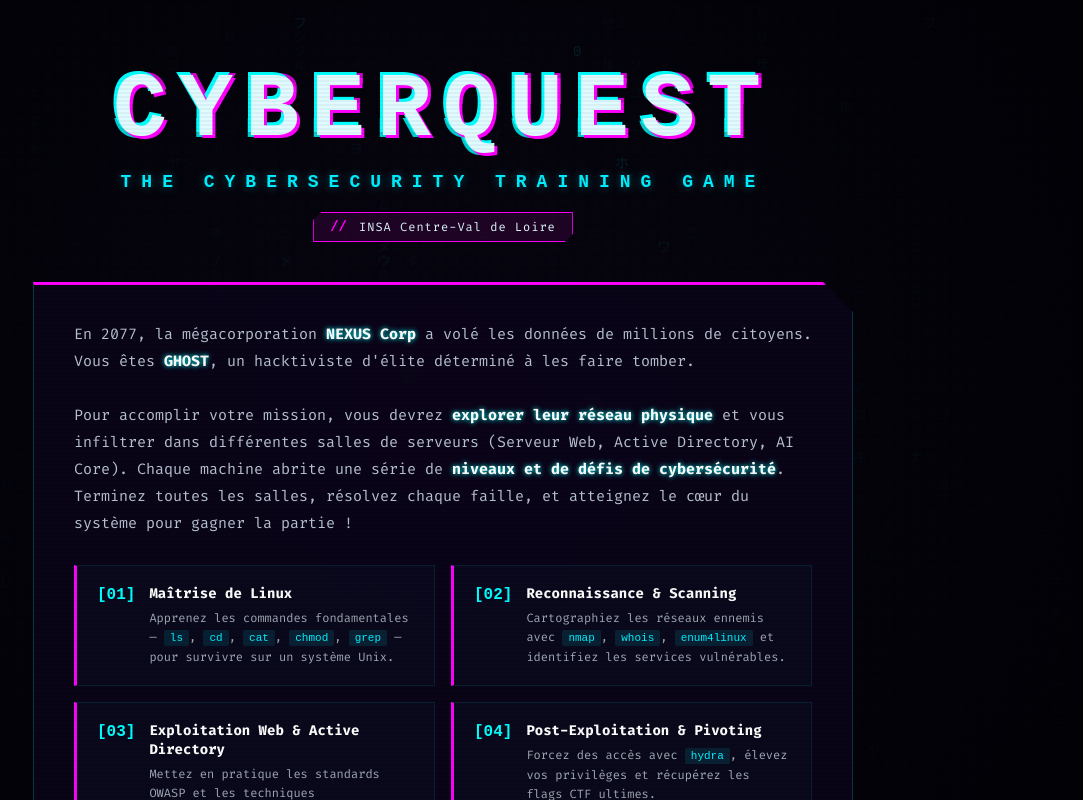
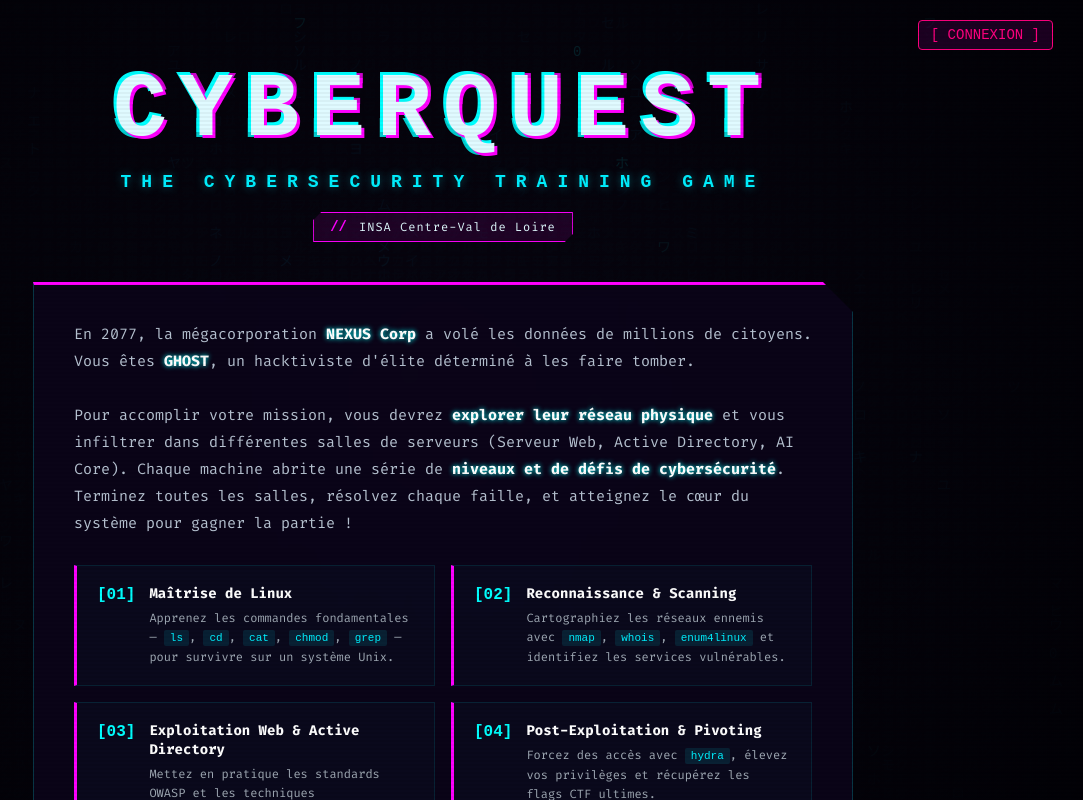
Before and after one commit to JamaiAli/CyberquestProject, a React (Vite) app in the folder frontend/: page / in a window 1280 px wide. Shown: the whole page, without its empty margins (197-1280 px from the left). Built offline with nearby package versions, Linux system fonts and the light colour scheme; no server answers.

Commit message:
feat(auth): integrate AuthForm to DisclaimerScreen with cyberpunk theme

```diff
--- a/frontend/src/App.jsx
+++ b/frontend/src/App.jsx
@@ -63,6 +63,7 @@ export default function App() {
   const [player, setPlayer]       = useState({ hackerName: 'GHOST', role: 'Hacktiviste', emoji: '🧑‍💻' });
   const [sessionId, setSessionId] = useState('');
   const [gameState, setGameState] = useState(() => makeInitialState(''));
+  const [showAuth, setShowAuth]   = useState(false);
   const [lastCommand, setLastCommand] = useState(null);
   const [pedaInfo, setPedaInfo]   = useState(null);
   const [mapEffect, setMapEffect] = useState(null);
@@ -401,7 +402,7 @@ export default function App() {
     setScreen('intro');
   };
 
-  const handleLoginSuccess = useCallback(async (token, username) => {
+  const loadGameState = useCallback(async (token, username) => {
     setAccessToken(token);
     setUser(username);
     setSessionId(username);
@@ -439,9 +440,37 @@ export default function App() {
 
   // ── Screens ─────────────────────────────────────────────────────────────────
 
+  // ── Screens ─────────────────────────────────────────────────────────────────
+
   // Show the CyVerse-style disclaimer/landing page BEFORE everything else
   if (showDisclaimer) {
-    return <DisclaimerScreen onAccept={() => setShowDisclaimer(false)} />;
+    if (showAuth) {
+      return (
+        <AuthForm
+          onLoginSuccess={async (token, username) => {
+            await loadGameState(token, username);
+            setShowAuth(false);
+          }}
+          onClose={() => setShowAuth(false)}
+        />
+      );
+    }
+
+    return (
+      <DisclaimerScreen
+        user={user}
+        authLoading={authLoading}
+        onLoginClick={() => setShowAuth(true)}
+        onLogout={handleLogout}
+        onAccept={() => {
+          if (!accessToken) {
+            setShowAuth(true); // Require login before launching
+          } else {
+            setShowDisclaimer(false);
+          }
+        }}
+      />
+    );
   }
 
   if (authLoading) {
@@ -457,7 +486,7 @@ export default function App() {
   }
 
   if (!accessToken) {
-    return <AuthForm onLoginSuccess={handleLoginSuccess} />;
+    return <AuthForm onLoginSuccess={loadGameState} />;
   }
 
   if (screen === 'intro') {
--- a/frontend/src/components/AuthForm.jsx
+++ b/frontend/src/components/AuthForm.jsx
@@ -9,7 +9,7 @@ const SECURITY_QUESTIONS = [
   "Quel est le nom de ton enseignant préféré ?"
 ];
 
-export default function AuthForm({ onLoginSuccess }) {
+export default function AuthForm({ onLoginSuccess, onClose }) {
   const [mode, setMode] = useState('login'); // 'login' | 'register' | 'forgot'
   const [username, setUsername] = useState('');
   const [password, setPassword] = useState('');
@@ -188,6 +188,16 @@ export default function AuthForm({ onLoginSuccess }) {
       <MatrixRain opacity={0.06} />
 
       <div style={cardStyle}>
+        {/* Bouton Fermer */}
+        {onClose && (
+          <button
+            onClick={onClose}
+            style={{ position: 'absolute', top: '10px', right: '15px', background: 'transparent', border: 'none', color: '#ff3333', fontSize: '20px', cursor: 'pointer', zIndex: 2000 }}
+          >
+            ✕
+          </button>
+        )}
+
         {/* En-tête du formulaire */}
         <div style={{ textAlign: 'center', marginBottom: '25px' }}>
           <div style={titleStyle}>⚡ CYBERQUEST</div>
@@ -425,10 +435,10 @@ const containerStyle = {
 const cardStyle = {
   position: 'relative',
   zIndex: 10,
-  background: 'rgba(5, 10, 5, 0.85)',
+  background: 'rgba(5, 5, 10, 0.85)',
   border: '1.5px solid #00f0ff',
   borderRadius: '6px',
-  boxShadow: '0 0 30px rgba(0, 255, 65, 0.15), inset 0 0 15px rgba(0, 255, 65, 0.05)',
+  boxShadow: '0 0 30px rgba(0, 240, 255, 0.15), inset 0 0 15px rgba(0, 240, 255, 0.05)',
   padding: '30px 25px',
   width: '100%',
   maxWidth: '430px',
@@ -438,16 +448,16 @@ const cardStyle = {
 };
 
 const titleStyle = {
-  color: '#ff3333',
+  color: '#00f0ff',
   fontSize: '28px',
   fontWeight: 'bold',
   letterSpacing: '5px',
   marginBottom: '4px',
-  textShadow: '0 0 15px rgba(255, 51, 51, 0.6)'
+  textShadow: '0 0 15px rgba(0, 240, 255, 0.6)'
 };
 
 const subtitleStyle = {
-  color: '#00f0ff',
+  color: '#ff00ff',
   fontSize: '9px',
   letterSpacing: '2px',
   opacity: 0.8
@@ -455,7 +465,7 @@ const subtitleStyle = {
 
 const tabContainerStyle = {
   display: 'flex',
-  borderBottom: '1px solid #1a3a20',
+  borderBottom: '1px solid rgba(0, 240, 255, 0.3)',
   marginBottom: '20px'
 };
 
@@ -478,7 +488,7 @@ const tabStyle = {
 const tabActiveStyle = {
   color: '#00f0ff',
   borderBottomColor: '#00f0ff',
-  textShadow: '0 0 10px rgba(0, 255, 65, 0.4)'
+  textShadow: '0 0 10px rgba(0, 240, 255, 0.4)'
 };
 
 const formStyle = {
@@ -493,7 +503,7 @@ const inputGroupStyle = {
 };
 
 const labelStyle = {
-  color: '#1a5c28',
+  color: '#ff00ff',
   fontSize: '9px',
   fontWeight: 'bold',
   letterSpacing: '1px',
@@ -503,7 +513,7 @@ const labelStyle = {
 const inputStyle = {
   width: '100%',
   background: 'rgba(0, 0, 0, 0.6)',
-  border: '1px solid #1a3a20',
+  border: '1px solid rgba(0, 240, 255, 0.3)',
   borderRadius: '3px',
   color: '#00f0ff',
   fontFamily: 'monospace',
@@ -545,7 +555,7 @@ const strengthBarStyle = {
 };
 
 const submitBtnStyle = {
-  background: 'linear-gradient(180deg, rgba(0, 50, 10, 0.6), rgba(0, 20, 5, 0.8))',
+  background: 'linear-gradient(180deg, rgba(0, 240, 255, 0.15), rgba(0, 240, 255, 0.05))',
   border: '1.5px solid #00f0ff',
   borderRadius: '4px',
   color: '#00f0ff',
@@ -557,7 +567,7 @@ const submitBtnStyle = {
   padding: '12px',
   marginTop: '10px',
   transition: 'all 0.2s',
-  boxShadow: '0 0 10px rgba(0, 255, 65, 0.1)'
+  boxShadow: '0 0 10px rgba(0, 240, 255, 0.2)'
 };
 
 const errorStyle = {
@@ -572,7 +582,7 @@ const errorStyle = {
 };
 
 const successStyle = {
-  background: 'rgba(0, 255, 65, 0.08)',
+  background: 'rgba(0, 240, 255, 0.08)',
   border: '1px solid #00f0ff',
   borderRadius: '3px',
   color: '#00f0ff',
@@ -582,7 +592,7 @@ const successStyle = {
 };
 
 const forgotPasswordLinkStyle = {
-  color: '#4a8a5f',
+  color: '#ff00ff',
   fontSize: '10px',
   textAlign: 'center',
   marginTop: '15px',
--- a/frontend/src/components/DisclaimerScreen.jsx
+++ b/frontend/src/components/DisclaimerScreen.jsx
@@ -51,7 +51,7 @@ function MatrixCanvas() {
 }
 
 /* ── Main component ───────────────────────────────────────────────────────── */
-export default function DisclaimerScreen({ onAccept }) {
+export default function DisclaimerScreen({ onAccept, user, authLoading, onLoginClick, onLogout }) {
   const [loaded, setLoaded] = useState(false);
   const [showContent, setShowContent] = useState(false);
   const [showBtn, setShowBtn] = useState(false);
@@ -70,6 +70,81 @@ export default function DisclaimerScreen({ onAccept }) {
       <div className="disc-overlay" />
 
       <div className="disc-hero">
+        {/* Top right corner for Auth / User ID */}
+        {!authLoading && (
+          <div style={{ position: 'absolute', top: '20px', right: '30px', zIndex: 100 }}>
+            {user ? (
+              <div style={{ display: 'flex', gap: '10px', alignItems: 'center' }}>
+                <div style={{
+                  color: 'var(--neon-blue, #00f0ff)',
+                  fontFamily: 'monospace',
+                  fontSize: '14px',
+                  border: '1px solid var(--neon-blue, #00f0ff)',
+                  padding: '6px 12px',
+                  borderRadius: '4px',
+                  background: 'rgba(0, 240, 255, 0.1)',
+                  animation: 'fadeIn 0.5s ease'
+                }}>
+                  {user}
+                </div>
+                <button
+                  onClick={onLogout}
+                  style={{
+                    background: 'transparent',
+                    border: '1px solid #ff333355',
+                    color: '#ff3333bb',
+                    fontFamily: 'monospace',
+                    fontSize: '10px',
+                    cursor: 'pointer',
+                    padding: '6px 14px',
+                    borderRadius: '3px',
+                    letterSpacing: '1px',
+                    transition: 'all 0.2s'
+                  }}
+                  onMouseEnter={e => {
+                    e.target.style.color = '#ff3333';
+                    e.target.style.borderColor = '#ff3333';
+                    e.target.style.background = 'rgba(255, 51, 51, 0.05)';
+                  }}
+                  onMouseLeave={e => {
+                    e.target.style.color = '#ff3333bb';
+                    e.target.style.borderColor = '#ff333355';
+                    e.target.style.background = 'transparent';
+                  }}
+                >
+                  ❌ DÉCONNEXION
+                </button>
+              </div>
+            ) : (
+              <button
+                onClick={onLoginClick}
+                style={{
+                  cursor: 'pointer',
+                  color: 'var(--neon-pink, #ff00ff)',
+                  fontFamily: 'monospace',
+                  fontSize: '14px',
+                  border: '1px solid var(--neon-pink, #ff00ff)',
+                  padding: '6px 12px',
+                  borderRadius: '4px',
+                  background: 'rgba(255, 0, 255, 0.1)',
+                  transition: 'all 0.2s ease',
+                  animation: 'fadeIn 0.5s ease'
+                }}
+                onMouseEnter={e => {
+                  e.target.style.background = 'rgba(255, 0, 255, 0.2)';
+                  e.target.style.boxShadow = '0 0 10px rgba(255, 0, 255, 0.5)';
+                }}
+                onMouseLeave={e => {
+                  e.target.style.background = 'rgba(255, 0, 255, 0.1)';
+                  e.target.style.boxShadow = 'none';
+                }}
+              >
+                [ CONNEXION ]
+              </button>
+            )}
+          </div>
+        )}
+
         {/* Glitch title */}
         <div className={`disc-title-wrap ${loaded ? 'disc-title-wrap--in' : ''}`}>
           <h1 className="disc-title" data-text="CYBERQUEST">CYBERQUEST</h1>
```
